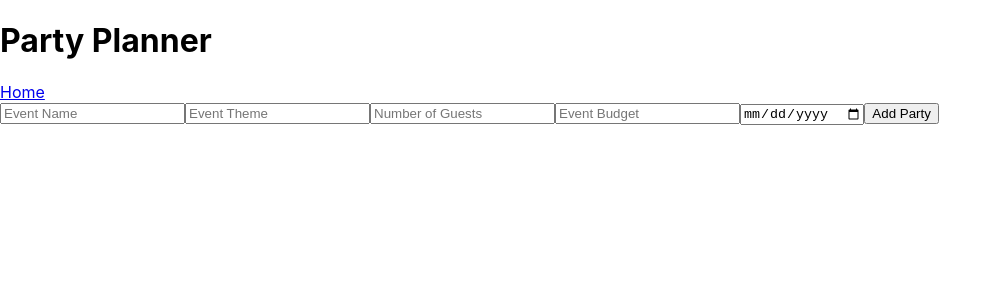
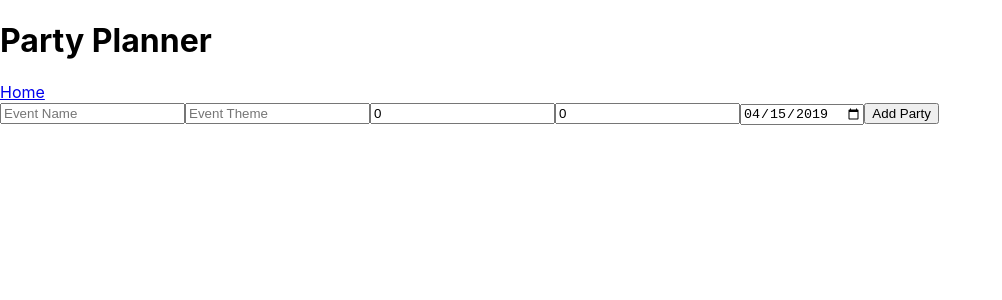
Before and after one commit to partyplannerlambda/ppl-frontend, a React (Create React App) app: page / in a window 1280 px wide. Shown: the top 300 px of the page, without its empty margins (0-1002 px from the left). Built offline with nearby package versions, Linux system fonts and the light colour scheme.

Commit message:
formatted date on event form, verified output

```diff
--- a/src/components/EventCard.js
+++ b/src/components/EventCard.js
@@ -0,0 +1,6 @@
+import React from 'react'
+
+export default function(props){
+
+    return(<div>This is where id keep an Event to quickly preview it</div>)
+}
--- a/src/components/EventForm.js
+++ b/src/components/EventForm.js
@@ -1,12 +1,16 @@
 import React, {useState} from 'react';
 
 export default function(props){
-    const [formInputs, setFormInputs] = useState({
-        name: "",
-        theme: "",
-        n_of_guests: undefined,
-        budget: undefined,
-        date: undefined
+    const [formInputs, setFormInputs] = useState(() => {
+        const date = new Date(Date.now())
+        let monthString = date.getMonth() < 10 ? '0' + (date.getMonth() + 1) : date.getMonth() + 1;
+        return ({
+            name: "",
+            theme: "",
+            n_of_guests: 0,
+            budget: 0,
+            date: `${date.getFullYear()}-${monthString}-${date.getDate()}`
+        })
     })
 
     const handleInput = event => {
@@ -41,7 +45,7 @@ export default function(props){
             />
             <input
                 type="text"
-                name="guests"
+                name="n_of_guests"
                 placeholder="Number of Guests"
                 value={formInputs.n_of_guests}
                 onChange={handleInput}
--- a/src/reducers/eventsReducer.js
+++ b/src/reducers/eventsReducer.js
@@ -1,5 +1,12 @@
+
+
 const initialState = {
-    events: []
+    events: [],
+    gettingEventsList: false,
+    gettingEvent: false,
+    addingEvent: false,
+    updatingEvent: false,
+    deletingEvent: false
 }
 
 export default (state = initialState, action) => {
```
